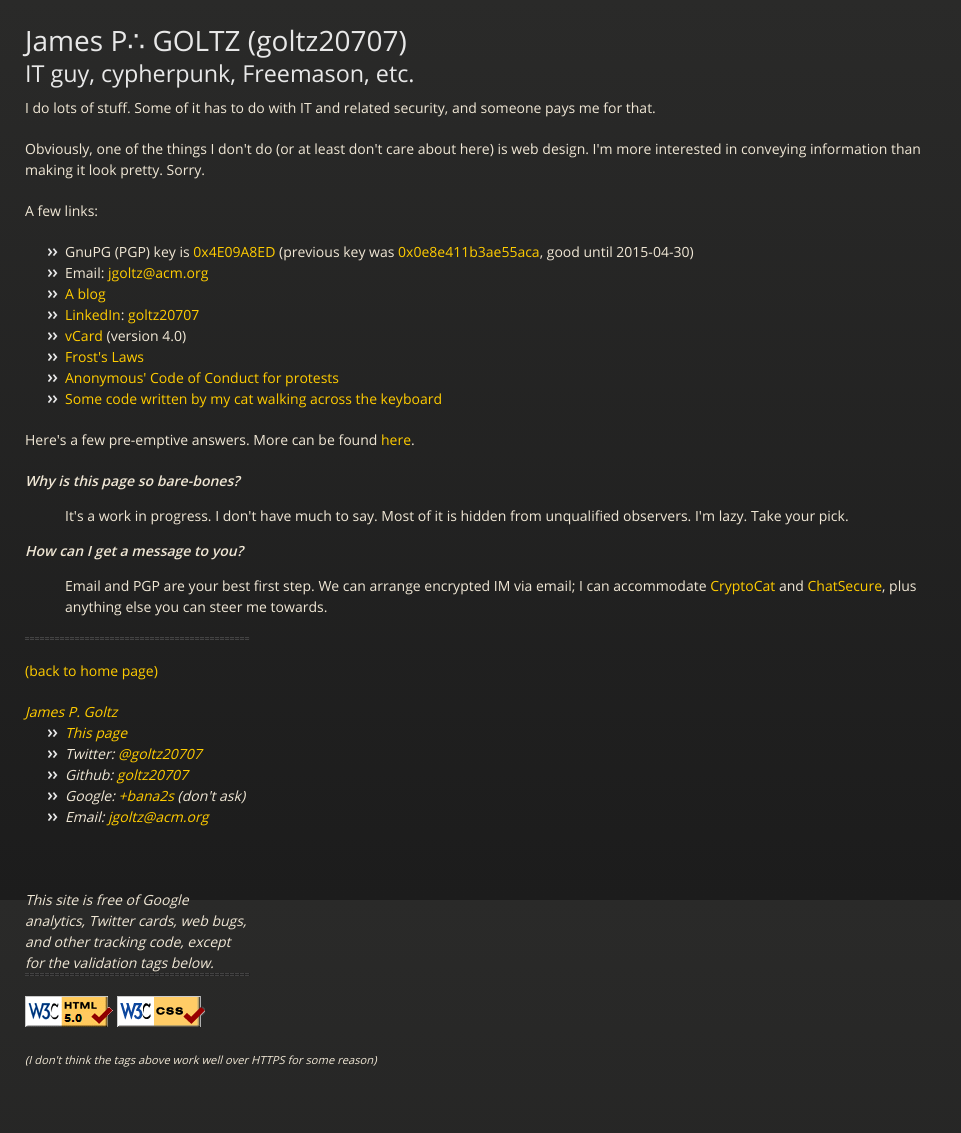
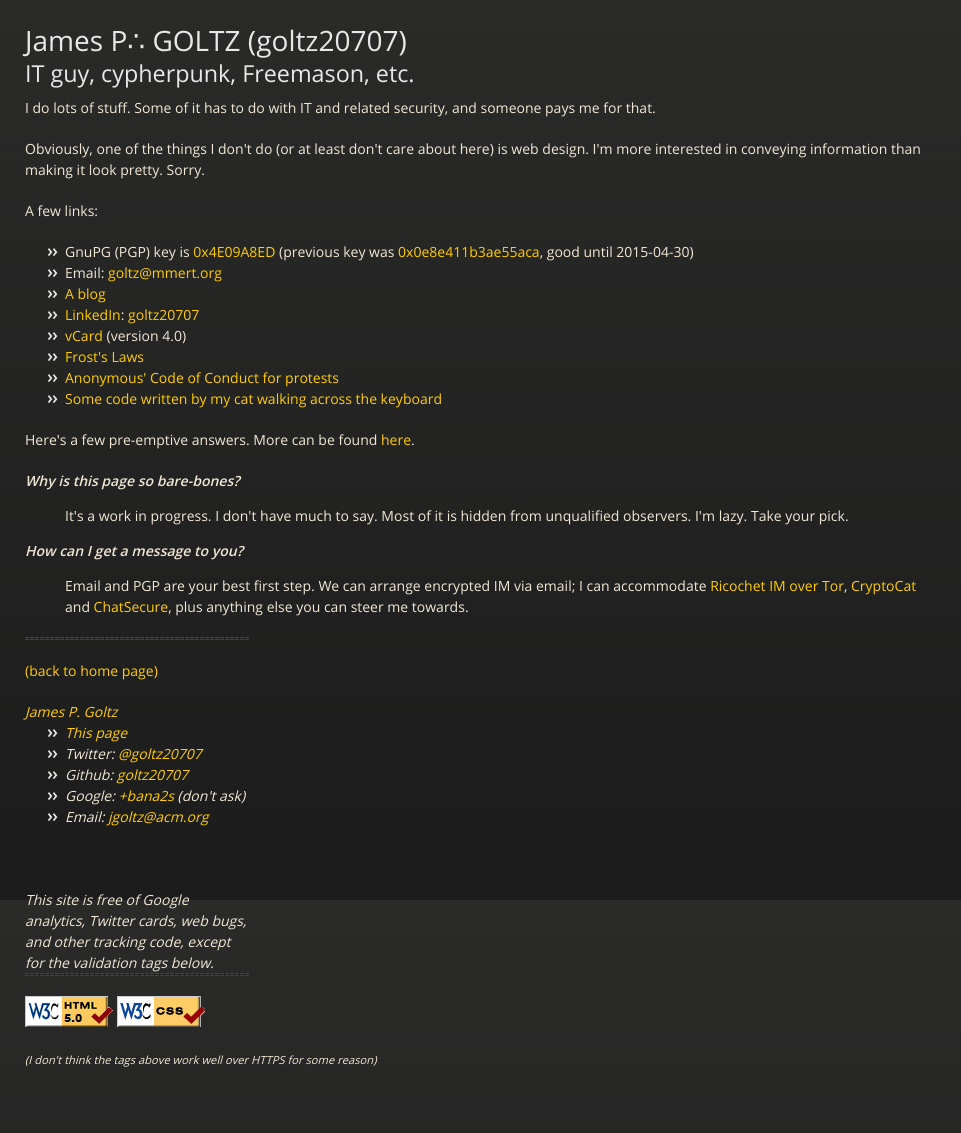
Before and after one commit to goltz20707/goltz20707.github.io, a Jekyll site: the page built from index.html, in a window 1280 px wide. Shown: the whole page, without its empty margins (0-961 px from the left). Built offline with Jekyll 4.4.1, drawn with Linux system fonts in a browser that asks for light colours.

Commit message:
Added goltz@mmert.org as main email address.  Also added
Ricochet IM as contact method.

```diff
--- a/index.html
+++ b/index.html
@@ -22,7 +22,7 @@ descr: "Home page of James P. GOLTZ"
     (previous key
     was <a href="https://pgp.mit.edu/pks/lookup?search=0x0e8e411b3ae55aca">0x0e8e411b3ae55aca</a>,
     good until 2015-04-30)</li>
-  <li>Email: <a href="mailto:jgoltz@acm.org">jgoltz@acm.org</a></li>
+  <li>Email: <a href="mailto:goltz@mmert.org">goltz@mmert.org</a></li>
   <li><a href="blog.html">A blog</a></li>
   <li><a href="http://www.linkedin.com/">LinkedIn</a>: <a href="http://www.linkedin.com/in/goltz20707">goltz20707</a></li>
   <li><a href="goltz20707.vcf">vCard</a> (version 4.0)</li>
@@ -43,8 +43,10 @@ descr: "Home page of James P. GOLTZ"
   <dt id="message">How can I get a message to you?</dt>
   <dd>Email and PGP are your best first step.  We can arrange
     encrypted IM via email; I can accommodate
+    <a href="https://ricochet.im/">Ricochet IM over Tor</a>,
     <a href="https://crypto.cat/">CryptoCat</a>
-    and <a href="https://chatsecure.org/">ChatSecure</a>, plus
-    anything else you can steer me towards.</dd>
+    and
+    <a href="https://chatsecure.org/">ChatSecure</a>,
+    plus anything else you can steer me towards.</dd>
 
 </dl>
```
